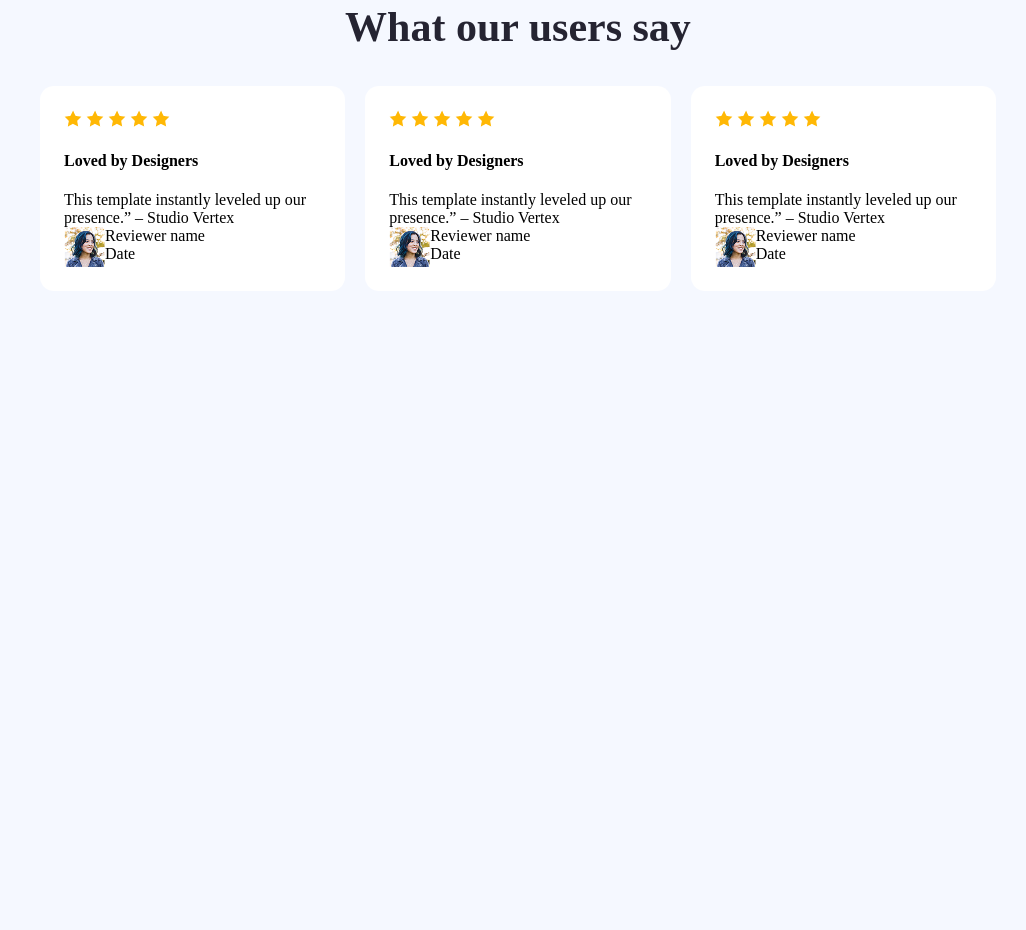
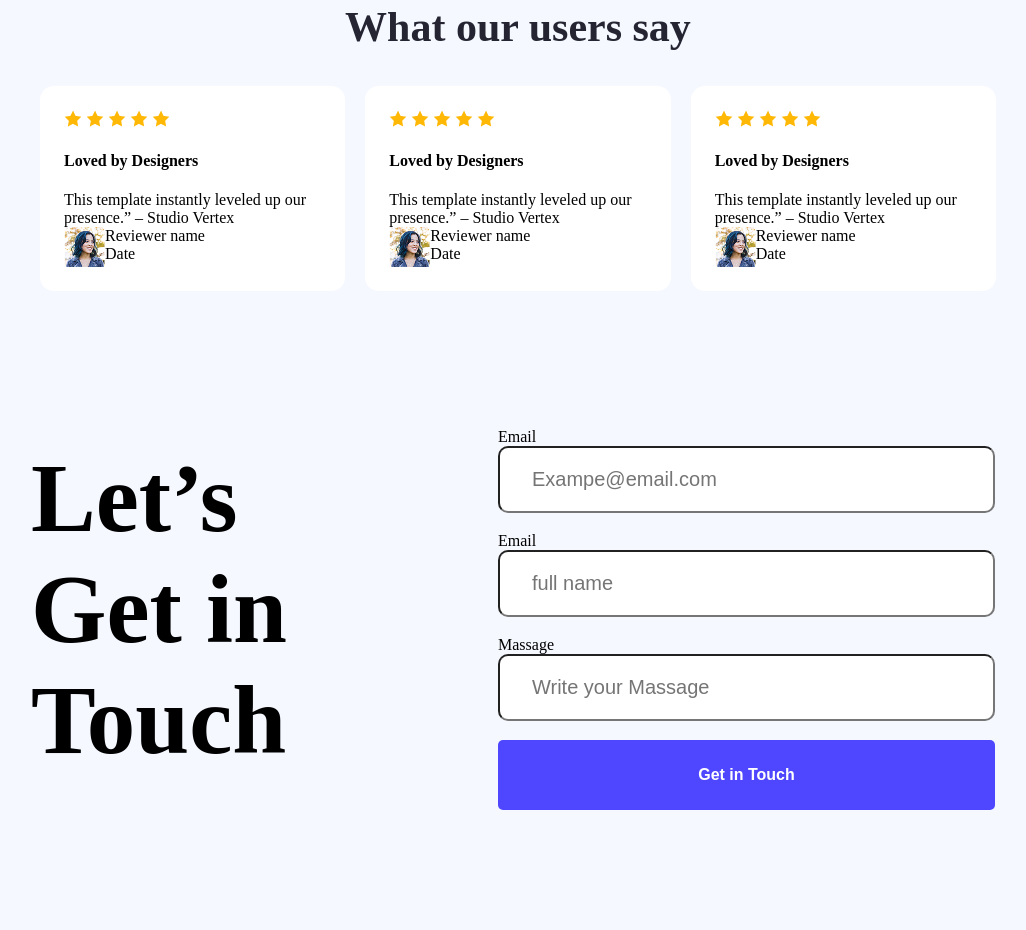
Before and after one commit to Naazrul-Islam/1st-assignment-repo, a plain HTML site: page index.html in a window 1280 px wide. Shown: the part 1772-2702 px from the top of the page, without its empty margins (127-1153 px from the left). Before the commit the page ends 2200 px from the top, so only its background shows below. Drawn offline with Linux system fonts and the light colour scheme.

Commit message:
tuch added

```diff
--- a/index.html
+++ b/index.html
@@ -33,15 +33,15 @@
     <div class="user">
     <div>
         <p class="paragraph">50K<p>
-        <spain>Active Users<spain>
+        <p>Active Users<p>
     </div>
     <div>
         <p class="paragraph">2M+<p>
-        <spain>Focus sessions</spain>
+        <p>Focus sessions</p>
     </div>
     <div>
         <p class="paragraph">95%<p>
-        <spin>Satisfaction Rate</spain>
+        <p>Satisfaction Rate</p>
     </div>
     </div>
    </section>
@@ -106,5 +106,27 @@
             </div>
         </div>
     </section>
+    <section class="Touch-container">
+        <div class="tuch-title">
+            <h1>Let’s Get in Touch</h1>
+        </div>
+       <div>
+         <form>
+            <div class="input">
+            <label for="email">Email</label>
+            <input type="email" name="" id="email"  placeholder="Exampe@email.com">
+            </div>
+            <div class="input">
+            <label for="name">Email</label>
+            <input type="text" name="" id="name" placeholder="full name">
+            </div>
+            <div class="input">
+            <label for="masage">Massage</label>
+            <input type="text" name="" id="masage" placeholder="Write your Massage">
+            </div>
+            <a href=""><button class="click-button tuch-btn">Get in Touch</button></a>
+        </form>
+       </div>
+    </section>
 </body>
 </html>
--- a/styles/style.css
+++ b/styles/style.css
@@ -99,7 +99,7 @@ padding: 0;
 }
 /* review area */
 .review-container{
-    margin: 148px 149px 137px 159px;
+    margin: 148px 149px 0px 159px;
     padding: 0;
 
 }
@@ -135,3 +135,49 @@ padding: 0;
 .avatar{
     display: flex;
 }
+/* tuch area */
+.Touch-container{
+    display: flex;
+    justify-content: space-between;
+    align-items: center;
+    margin: 0px 150px 14px 150px;
+    padding: 71px 0;
+    gap: 115px;
+}
+
+.Touch-container h1{
+    font-size: 97px;
+    font-weight: bold;
+    color: #000000;
+
+
+
+}
+form{
+    max-height: 425px;
+    max-width: 497px;
+    padding: 0;
+    margin: 0;
+
+}
+.form label{
+    font-size: 18px;
+    color: #000000;
+    font-weight: 500;
+}
+.input{
+    display: flex;
+    flex-direction: column;
+    margin: 19px 0;
+}
+.input input{
+    font-size: 20px;
+    max-height: 70px;
+    max-width: 497px;
+    padding: 20px 32px;
+    border-radius: 10px;
+}
+.tuch-btn{
+   height: 70px;
+   width: 497px;
+}
```
